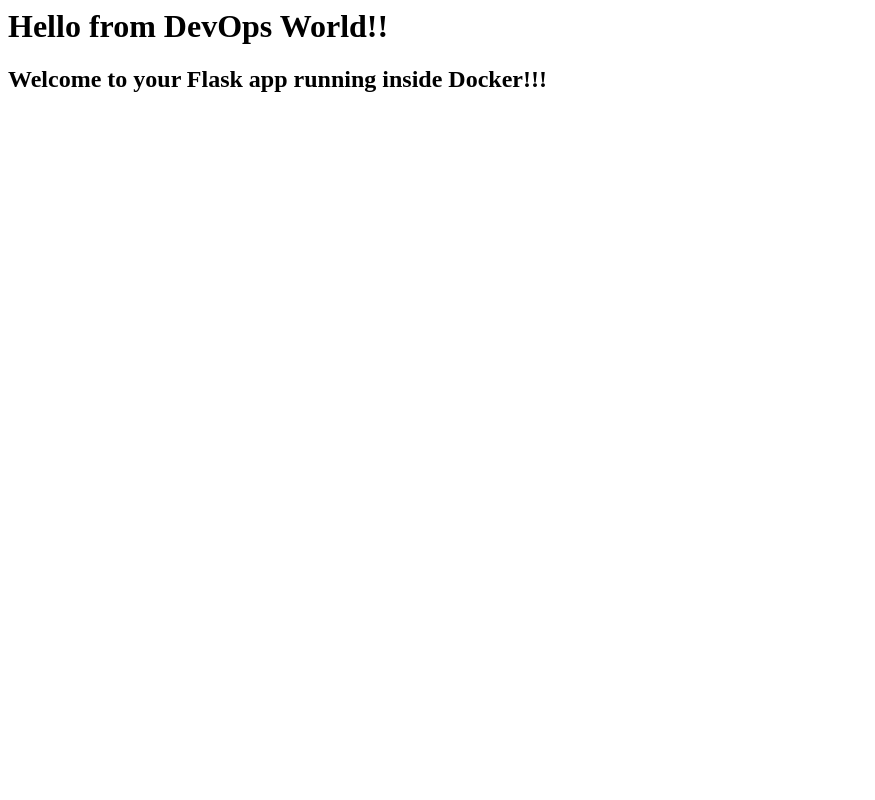
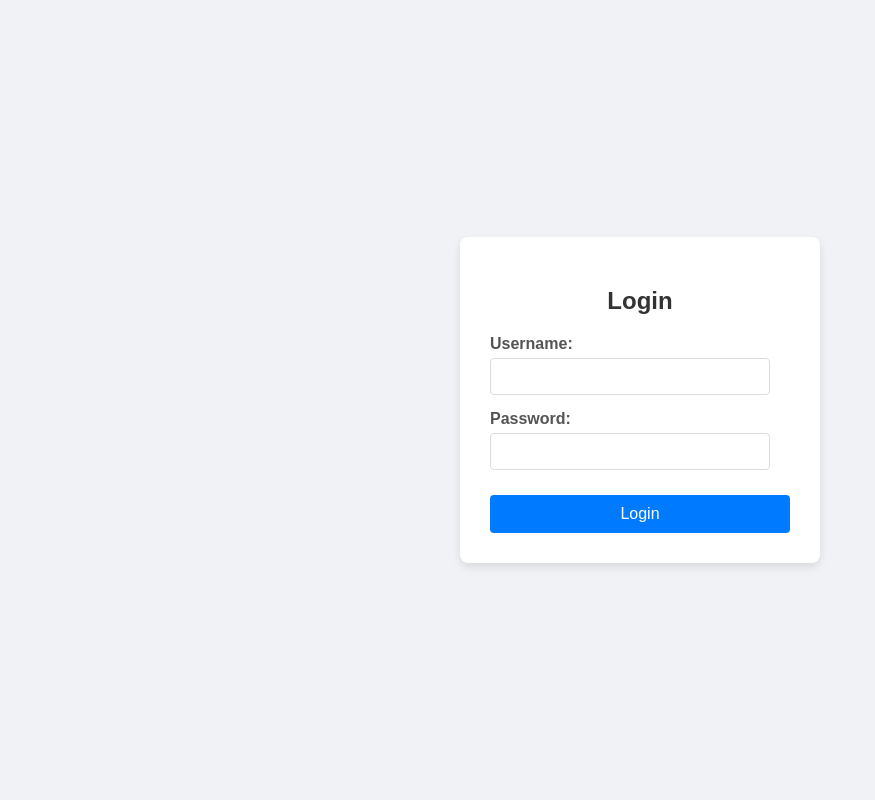
Before and after one commit to pichuka123/End-to-End-CICD-Deployment-Using-Jenkins-and-ArgoCD, a Flask app: page / in a window 1280 px wide. Shown: the whole page, without its empty margins (0-875 px from the left). Run offline with Flask 2, Linux system fonts and the light colour scheme.

Commit message:
adding html code

```diff
--- a/templates/index.html
+++ b/templates/index.html
@@ -1,2 +1,79 @@
-<h1> Hello from DevOps World!! </h1>
-<h2> Welcome to your Flask app running inside Docker!!! </h2>
+<!DOCTYPE html>
+<html lang="en">
+<head>
+    <meta charset="UTF-8">
+    <meta name="viewport" content="width=device-width, initial-scale=1.0">
+    <title>Login Page</title>
+    <style>
+        body {
+            font-family: sans-serif;
+            display: flex;
+            justify-content: center;
+            align-items: center;
+            min-height: 100vh;
+            background-color: #f0f2f5;
+            margin: 0;
+        }
+        .login-container {
+            background-color: #ffffff;
+            padding: 30px;
+            border-radius: 8px;
+            box-shadow: 0 4px 8px rgba(0, 0, 0, 0.1);
+            width: 300px;
+            text-align: center;
+        }
+        h2 {
+            margin-bottom: 20px;
+            color: #333333;
+        }
+        .form-group {
+            margin-bottom: 15px;
+            text-align: left;
+        }
+        label {
+            display: block;
+            margin-bottom: 5px;
+            color: #555555;
+            font-weight: bold;
+        }
+        input[type="text"],
+        input[type="password"] {
+            width: calc(100% - 20px);
+            padding: 10px;
+            border: 1px solid #dddddd;
+            border-radius: 4px;
+            box-sizing: border-box;
+        }
+        button {
+            width: 100%;
+            padding: 10px;
+            background-color: #007bff;
+            color: white;
+            border: none;
+            border-radius: 4px;
+            cursor: pointer;
+            font-size: 16px;
+            margin-top: 10px;
+        }
+        button:hover {
+            background-color: #0056b3;
+        }
+    </style>
+</head>
+<body>
+    <div class="login-container">
+        <h2>Login</h2>
+        <form action="#" method="POST"> <!-- Replace '#' with your server-side script URL -->
+            <div class="form-group">
+                <label for="username">Username:</label>
+                <input type="text" id="username" name="username" required>
+            </div>
+            <div class="form-group">
+                <label for="password">Password:</label>
+                <input type="password" id="password" name="password" required>
+            </div>
+            <button type="submit">Login</button>
+        </form>
+    </div>
+</body>
+</html>
```
Also changed, not shown: 1 other file.
